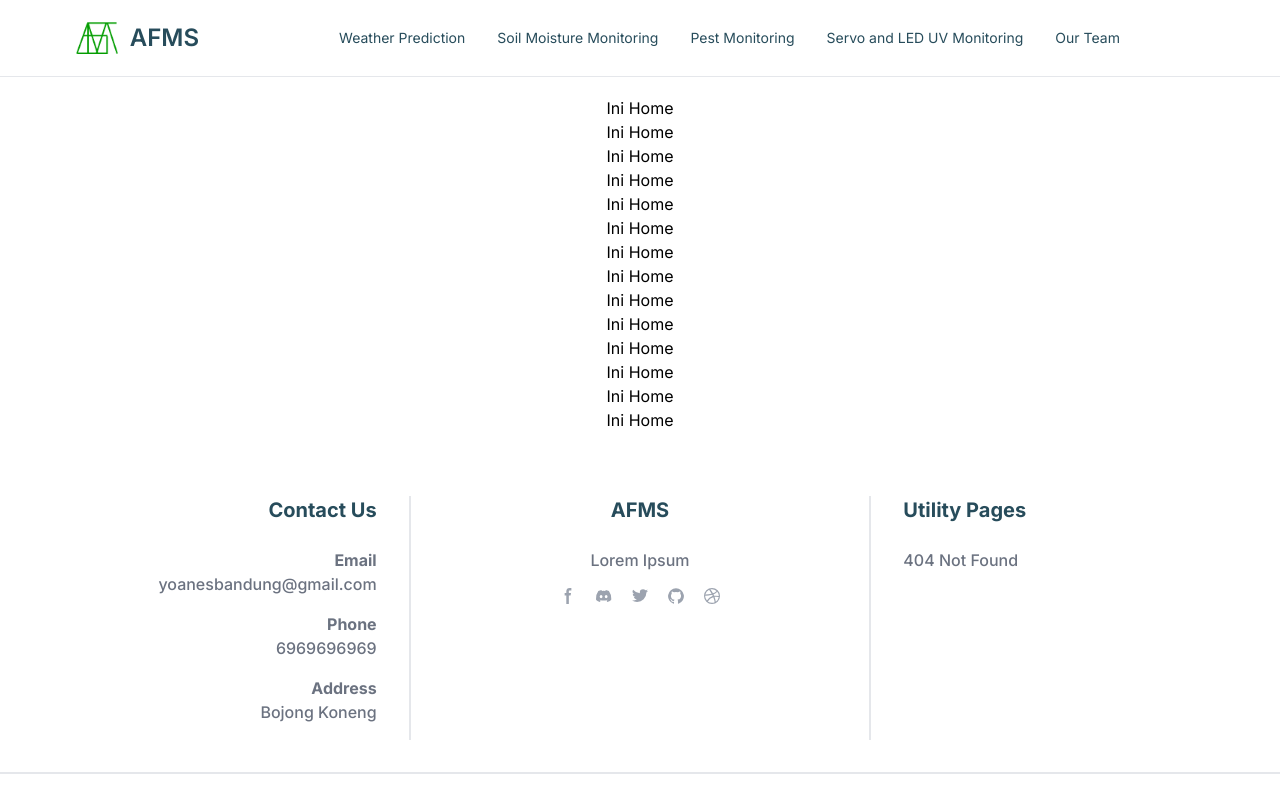
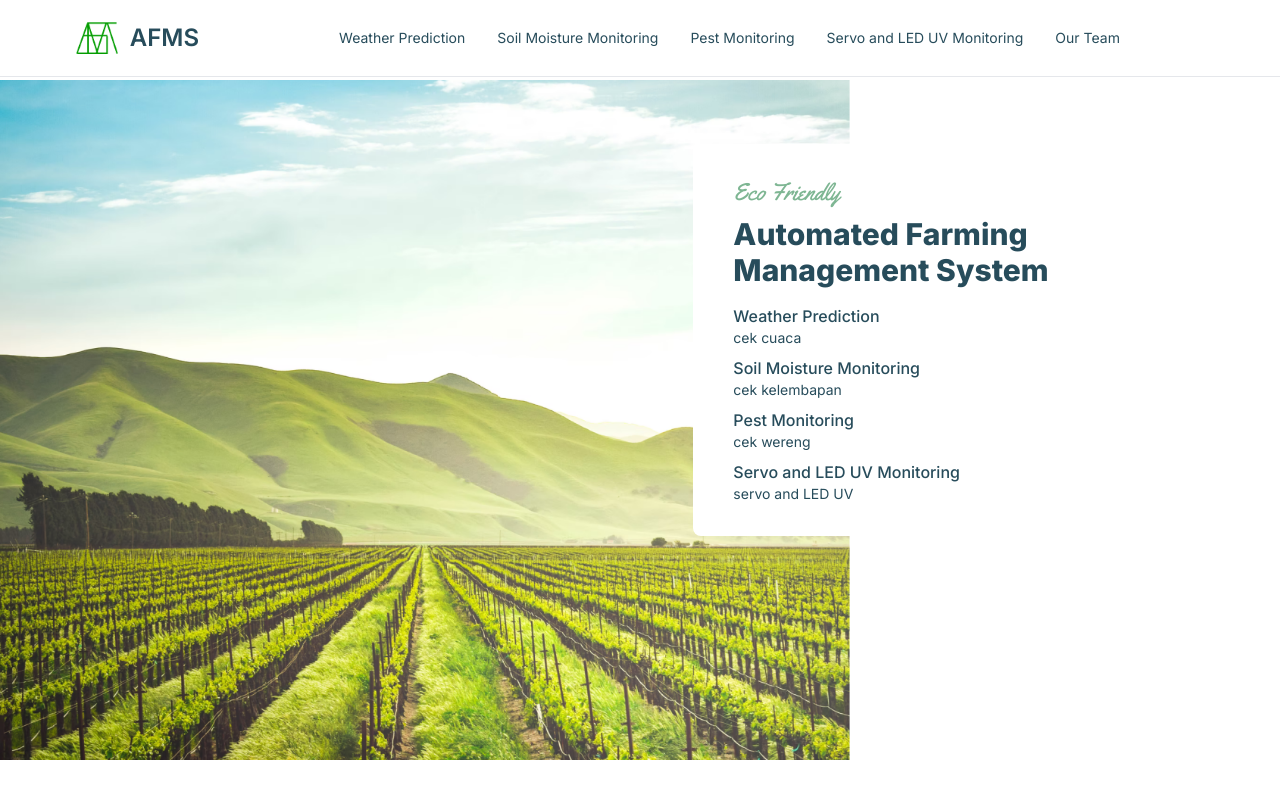
Before and after one commit to muhdastinf/AFMS-Prototech, a Next.js app in the folder afms/: page / in a window 1280 px wide. Shown: the top 797 px of the page. Built offline with nearby package versions, Linux system fonts and the light colour scheme.

Commit message:
feat: update landing page

```diff
--- a/afms/package.json
+++ b/afms/package.json
@@ -9,11 +9,14 @@
     "lint": "next lint"
   },
   "dependencies": {
+    "aos": "^3.0.0-beta.6",
     "next": "14.1.0",
     "react": "^18",
     "react-dom": "^18"
   },
   "devDependencies": {
+    "@types/node": "20.11.19",
+    "@types/react": "18.2.57",
     "autoprefixer": "^10.0.1",
     "eslint": "^8",
     "eslint-config-next": "14.1.0",
--- /dev/null
+++ b/afms/src/app/aos.jsx
@@ -0,0 +1,16 @@
+"use client"
+
+import { useEffect } from 'react'
+import AOS from "aos";
+import "aos/dist/aos.css";
+
+export const AOSInit = () => {
+  useEffect(() => {
+    AOS.init({
+      easing: 'ease-out-quad',
+      duration: 1000,
+    });
+  }, [])
+
+  return null
+}
--- a/afms/src/app/layout.jsx
+++ b/afms/src/app/layout.jsx
@@ -1,5 +1,6 @@
 import { Inter } from "next/font/google";
 import "./globals.css";
+import { AOSInit } from "./aos";
 
 const inter = Inter({ subsets: ["latin"] });
 
@@ -7,13 +8,14 @@ export const metadata = {
   title: "AFMS IoT",
   description: "Automated Farming Management System",
   icons: {
-    icon: "/favicon.ico"
-  }
+    icon: "/favicon.ico",
+  },
 };
 
 export default function RootLayout({ children }) {
   return (
     <html lang="en">
+      <AOSInit />
       <body className={inter.className}>{children}</body>
     </html>
   );
--- a/afms/src/app/page.jsx
+++ b/afms/src/app/page.jsx
@@ -1,28 +1,60 @@
+"use client";
+
 import Footer from "./components/Footer";
 import Navbar from "./components/Navbar";
 import CardImage from "./components/CardImage";
 
+import { Yellowtail } from "next/font/google";
+import { useEffect } from "react";
+import AOS from "aos";
+
+import Image from "next/image";
+
+const yellowtail = Yellowtail({ weight: "400", subsets: ["latin"] });
+
 export default function Home() {
+
   return (
     <>
       <Navbar />
-      <div className="mt-24 mb-8 flex flex-col justify-center items-center">
-        <h1>Ini Home</h1>
-        <h1>Ini Home</h1>
-        <h1>Ini Home</h1>
-        <h1>Ini Home</h1>
-        <h1>Ini Home</h1>
-        <h1>Ini Home</h1>
-        <h1>Ini Home</h1>
-        <h1>Ini Home</h1>
-        <h1>Ini Home</h1>
-        <h1>Ini Home</h1>
-        <h1>Ini Home</h1>
-        <h1>Ini Home</h1>
-        <h1>Ini Home</h1>
-        <h1>Ini Home</h1>
+      <div className="relative mt-20 mb-8">
+        <div className="flex relative">
+          <Image
+            src="/landing-page.png"
+            width={850}
+            height={600}
+            alt="Landing Page"
+            className="z-0"
+            data-aos="fade-right"
+          />
+          <div className="absolute z-10 right-40 top-16 px-10 pt-8 pb-8 bg-white text-[#274C5B] text-wrap rounded-lg flex justify-center items-center h-100 w-1/3" data-aos="zoom-in-up">
+            <div className="flex flex-col gap-2">
+              <p className={`${yellowtail.className} text-2xl text-[#7EB693]`}>
+                Eco Friendly
+              </p>
+              <h1 className="text-3xl font-extrabold mb-2">
+                Automated Farming Management System
+              </h1>
+              <div>
+                <p className="font-medium">Weather Prediction</p>
+                <p className="text-sm">cek cuaca</p>
+              </div>
+              <div>
+                <p className="font-medium">Soil Moisture Monitoring</p>
+                <p className="text-sm">cek kelembapan</p>
+              </div>
+              <div>
+                <p className="font-medium">Pest Monitoring</p>
+                <p className="text-sm">cek wereng</p>
+              </div>
+              <div>
+                <p className="font-medium">Servo and LED UV Monitoring</p>
+                <p className="text-sm">servo and LED UV</p>
+              </div>
+            </div>
+          </div>
+        </div>
       </div>
-
       <Footer />
     </>
   );
```
Also changed, not shown: afms/tsconfig.json (added, +34 -0 lines), afms/public/landing-page.png (added), 1 other file (tests, documents, lock files or other folders).
